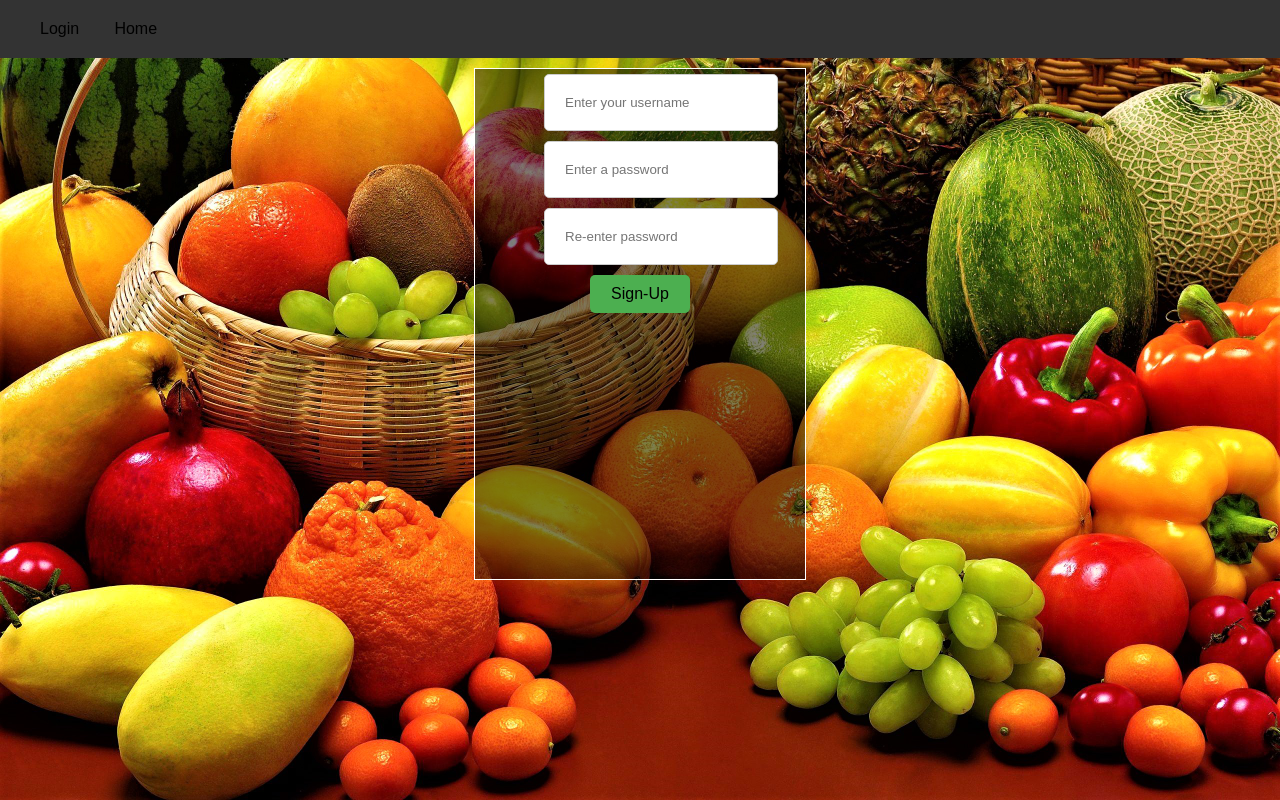
After one commit to asanshay/food_ordering, a Flask app: page /sign-up in a window 1280 px wide. The commit adds this page. Run offline with Flask 3, Linux system fonts and the light colour scheme.

Commit message:
added passwords.json

```diff
--- a/main.py
+++ b/main.py
@@ -1,4 +1,5 @@
 from flask import Flask, render_template, request, redirect , url_for
+import json
 
 app = Flask(__name__)
 
@@ -53,11 +54,38 @@ def order():
 @app.route('/login', methods=["GET","POST"])
 def login():
     if request.method == 'POST':
-        if request.form.get('username') == 'asanshay' and request.form.get('password') == "password":
-            return redirect(url_for('add'))
+        passwords = getjson('passwords.json')
 
+        username = request.form.get('username')
+        password = request.form.get('password')
+        users = passwords['users']
+
+        if username in users:
+            if username == users[username]['username'] and password == users[username]['password']:
+                return redirect(url_for('add'))
 
     return render_template('login.html')
+
+@app.route('/sign-up',methods=["GET","POST"])
+def signup():
+    error = "Enter a password"
+    if request.method == 'POST':
+        if request.form.get('password') != request.form.get('password1'):
+            error = "Passwords are not the same, try again"
+            return render_template('sign.html',error=error)
+        else:
+            username = request.form.get('name')
+            password = request.form.get('password')
+            print(username,password)
+            passwords = getjson('passwords.json')
+            passwords['users'][username] = {"username":username,"password":password}
+
+            with open('passwords.json','w') as f:
+                json.dump(passwords,f)
+
+            return redirect(url_for('login'))
+
+    return render_template('sign.html',error=error)
 
 def removefromtxt(filename,index):
     with open(filename,'r') as f:
@@ -68,6 +96,11 @@ def removefromtxt(filename,index):
     with open(filename,'w') as f:
         f.writelines(lines)
 
+def getjson(filename):
+    with open(filename,'r') as f:
+        content = json.load(f)
+
+    return content
 
 if __name__ == '__main__':
     app.run(debug=True)
--- /dev/null
+++ b/passwords.json
@@ -0,0 +1 @@
+{"users": {"user1": {"username": "user1", "password": "1234"}, "user2": {"username": "user2", "password": "password"}}}
--- a/templates/home.html
+++ b/templates/home.html
@@ -52,7 +52,13 @@
 
   }
 
-  input[type="text"],select {
+  form select {
+
+    width: 115%;
+
+  }
+
+  input[type="text"],select,input[type="password"] {
 
     width:100%;
     margin-bottom: 10px;
@@ -117,6 +123,7 @@
   background-color: rgba(0, 0, 0, 0.5);
   width: 30%;
   border: 1px solid #fff;
+  height:500px;
 
 
 
--- /dev/null
+++ b/templates/sign.html
@@ -0,0 +1,35 @@
+{% extends 'home.html' %}
+
+{% block body %}
+
+<style>
+.sign-up {
+
+  margin: 0 auto;
+  padding: 5px;
+  text-align: center;
+  width: 25%;
+  background-color: rgba(0, 0, 0, 0.5);
+  margin-top: 10px;
+  height: 500px;
+  border: 1px solid #fff;
+
+
+}
+
+</style>
+<div class='sign-up'>
+
+<form method='post'>
+
+  <input type="text" name="name" placeholder="Enter your username">
+  <input type="password" name="password" placeholder="{{error}}">
+  <input type="password" name="password1" placeholder="Re-enter password">
+  <button type="submit">Sign-Up</button>
+
+</form>
+
+</div>
+
+
+{% endblock %}
```
Also changed, not shown: templates/login.html (+16 -22 lines).
